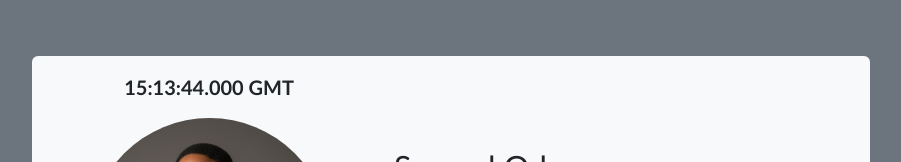
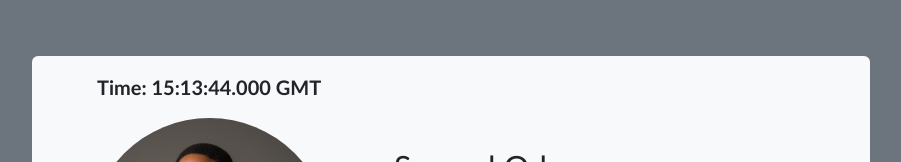
Before and after one commit to samuelodumu/hng13-stage0-profile_card, a plain HTML site: page index.html in a window 1280 px wide. Shown: the top 162 px of the page, without its empty margins (189-1090 px from the left). Drawn offline with nearby package versions, Linux system fonts and the light colour scheme.

Commit message:
added 'Time:' before the time

```diff
--- a/index.html
+++ b/index.html
@@ -86,7 +86,7 @@
             let milliseconds = now.getUTCMilliseconds().toString().padStart(3, '0');
 
             // Format: HH:MM:SS.mmm GMT
-            let timeWithMilliseconds = `${hours}:${minutes}:${seconds}.${milliseconds} GMT`;
+            let timeWithMilliseconds = `Time: ${hours}:${minutes}:${seconds}.${milliseconds} GMT`;
             document.getElementById('current-time').innerText = timeWithMilliseconds;
         }
 
```
